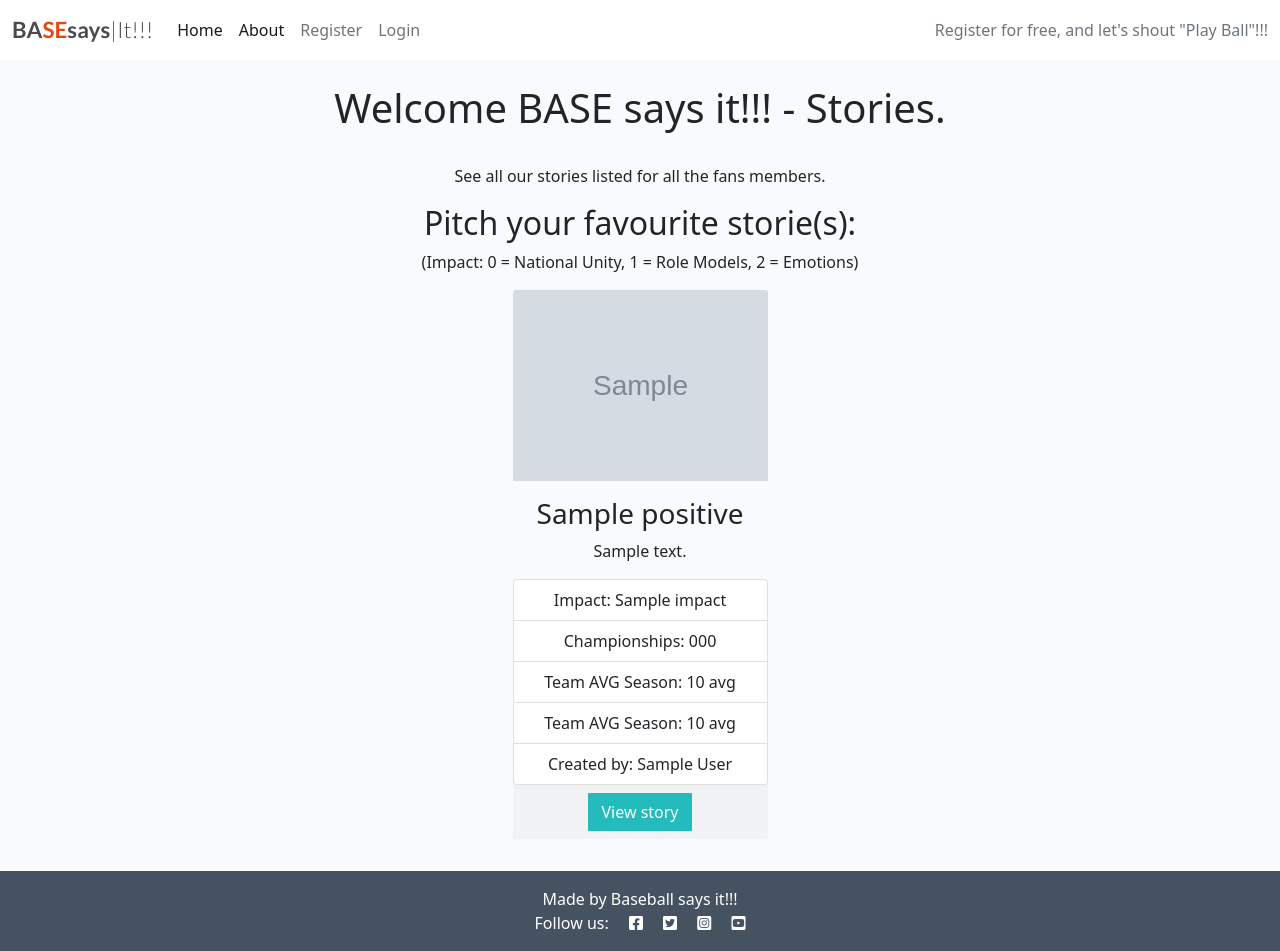
After one commit to pirzer/Finalproject4PR, a Django app: template templates/home.html in a window 1280 px wide. The commit adds this page. Run offline with Django 3.2, Linux system fonts and the light colour scheme; the template is opened without the code that fills it: most values are stand-ins (such as "Sample title", 1, 10 or a date in 2020); grey boxes marked "Sample" are stand-in pictures.

Commit message:
adding header of telling stories from fans

```diff
--- a/Positive/models.py
+++ b/Positive/models.py
@@ -23,7 +23,7 @@ class Positive(models.Model):
     created_on = models.DateTimeField(auto_now_add=True, blank=True, null=True)
     last_updated = models.DateTimeField(auto_now=True)
     impact = models.IntegerField(choices=IMPACT, default=0)
-    Championship_numbers = models.IntegerField(
+    championship_numbers = models.IntegerField(
         default=1, validators=[
             MaxValueValidator(100),
             MinValueValidator(1)
--- a/finalproject4pr/urls.py
+++ b/finalproject4pr/urls.py
@@ -23,4 +23,5 @@ urlpatterns = [
     path("", include("blog.urls"), name="blog-urls"),
     path('summernote/', include('django_summernote.urls')),
     path("accounts/", include("allauth.urls")),
+    # path('', include('recipes.urls'), name='recipes_urls'),
 ]
--- a/templates/base.html
+++ b/templates/base.html
@@ -13,11 +13,13 @@
     <meta name="viewport" content="width=device-width, initial-scale=1" />
     <link href="https://cdn.jsdelivr.net/npm/bootstrap@5.0.1/dist/css/bootstrap.min.css" rel="stylesheet"
         integrity="sha384-+0n0xVW2eSR5OomGNYDnhzAbDsOXxcvSN1TPprVMTNDbiYZCxYbOOl7+AMvyTG2x" crossorigin="anonymous">
-    <script src="https://cdn.jsdelivr.net/npm/bootstrap@5.0.1/dist/js/bootstrap.bundle.min.js"
-        integrity="sha384-gtEjrD/SeCtmISkJkNUaaKMoLD0//ElJ19smozuHV6z3Iehds+3Ulb9Bn9Plx0x4" crossorigin="anonymous">
     </script>
-<!-- NavBar -->
+    <meta name="keywords" content="positive, positive list, story">
+    <meta name="title" content="BASEsaysit - Positive app">
+<!-- NavBar css link -->
     <link rel="stylesheet" href="{% static 'css/style.css' %}">
+<!-- Favicon link -->
+    <link rel="shortcut icon" href="{% static 'images/favicon.ico' %}" type="image/x-icon">
 
 </head>
 
@@ -50,7 +52,7 @@
                     {% if user.is_authenticated %}
                     <!-- 'account_login' of Polls must be changed by 'polls:index' -Polls -->
                     <li class="nav-item">
-                        <a class="nav-link" href="{% url 'account_login' %}">Polls</a>
+                        <a class="nav-link" href="{% url 'add_positive' %}">Pitch your story</a>
                     </li>
                     <li class="nav-item">
                         <a class="nav-link" href="{% url 'account_logout' %}">Logout</a>
--- /dev/null
+++ b/templates/home.html
@@ -0,0 +1,99 @@
+{% extends 'base.html' %}
+
+{% load static %}
+
+<!-- Page title -->
+{% block title %}
+    Home page
+{% endblock %}
+
+<!-- Background image for home.html -->
+    {% block header_image %}
+    {% if not 'page' in request.GET %}
+    <header>
+        <div class="parent-div-home">
+            <div class="row g-0">
+                <img class="header-image" src="https://res.cloudinary.com/erikandersson96/image/upload/v1657703341/spaghetti-g0a0a251b7_1920_nzhlua.jpg" alt="background image of ingredients to use in cooking">
+            </div>
+            <!-- Caption on home page -->
+            <div class="bg-dark rounded text-light text-center caption">
+                <h2 class="caption-header">Welcome to BASE says it!!! {{ request.GET.page }}</h2>
+                    <p class="caption-text">You share or pitch your favourite baseball story in this website with all our fans members <br>
+                        Please, pitch your story to shout together "Play Ball!!!", but before you can open an account or login</p>
+            </div>
+        </div>
+    </header>
+    {% endif %}
+    {% endblock %}
+{% block content %}
+
+    <!-- Check if user is authenticated to make the welcome message personal or not -->
+    <div class="container text-dark text-center home-wte-welcome">
+        {% if user.is_authenticated %}
+            <h1 class="title p-4 text-center">Welcome BASE says it!!! - Stories. {{ user.username }}.</h1>
+            <h2 class="text-center">Pitch your favourite storie(s):</h2>
+            <p class="text-center">(Impact: 0 = National Unity, 1 = Role Models, 2 = Emotions)</p>
+        {% else %}
+            <h1 class="title p-4 text-center">Welcome BASE says it!!! - Stories.</h1>
+            <p class="text-center">See all our stories listed for all the fans members.</p>
+            <h2 class="text-center">Pitch your favourite storie(s):</h2>
+            <p class="text-center">(Impact: 0 = National Unity, 1 = Role Models, 2 = Emotions)</p>
+        {% endif %}
+    </div>
+
+    <div class="container text-center text-md-left mb-3">
+        <div class="row text-center text-md-left g-3 card-row">
+
+            {% for positive in object_list %}
+            <div class="col-md-6 col-lg-3 col-xl-3 mx-auto mt-3">
+                <div class="card box-shadow h-100">
+                    {% if "placeholder" in positive.team_image.url %}
+                    <img class="card-img-top" src="{% static 'images/lou-gehrig-and-babe-ruth-mpi.jpg' %}" alt="Plate with pasta">
+                    {% else %}
+                    <img class="card-img-top" src="{{ positive.team_image.url }}" alt="{{ positive.title }}">
+                    {% endif %}
+                    <div class="card-body">
+                        <h3 class="card-title">{{ positive.title }}</h3>
+                        <p class="card-text">{{ positive.excerpt }}</p>
+                    </div>
+                    <ul class="list-group">
+                        <li class="list-group-item align-items-center">Impact: {{ positive.impact }}</li>
+                        <li class="list-group-item align-items-center">Championships: {{ positive.championship_numbers }}</li>
+                        <li class="list-group-item align-items-center">Team AVG Season: {{ positive.team_avg_season}} avg</li>
+                        <li class="list-group-item align-items-center">Team AVG Season: {{ positive.team_avg_playoffs }} avg</li>
+                        <li class="list-group-item align-items-center">Created by: {{ positive.author }}</li>
+                    </ul>
+                    <!-- Url for view the story details -->
+                    <div class="card-footer">
+                         <a href="{% url 'positive_detail' positive.slug %}" class="btn btn-signup align-items-center">View story</a>
+                    </div>
+                </div>
+            </div>
+            {% if forloop.counter|divisibleby:3 %}
+            </div>
+            <div class="row">
+            {% endif %}
+            {% endfor %}
+            </div>
+            <!-- Page navigation Next/Previous -->
+            <div class="row mt-3">
+                {% if is_paginated %}
+                <nav aria-label="Page Navigation">
+                    <ul class="pagination justify-content-center">
+                        {% if page_obj.has_previous %}
+                            <li>
+                                <a href="?page={{ page_obj.previous_page_number }}" class="page-link">&laquo;
+                                    Previous</a>
+                            </li>
+                        {% endif %}
+                        {% if page_obj.has_next %}
+                            <li>
+                                <a href="?page={{ page_obj.next_page_number }}" class="page-link">Next &raquo;</a>
+                            </li>
+                        {% endif %}
+                    </ul>
+                </nav>
+                {% endif %}
+            </div>
+        </div>
+{% endblock %}
```
Also changed, not shown: Positive/forms.py (added, +29 -0 lines), Positive/urls.py (added, +12 -0 lines), Positive/views.py (+125 -2 lines), Positive/migrations/0002_auto_20230424_2106.py (added), static/images/lou-gehrig-and-babe-ruth-mpi.jpg (added).
